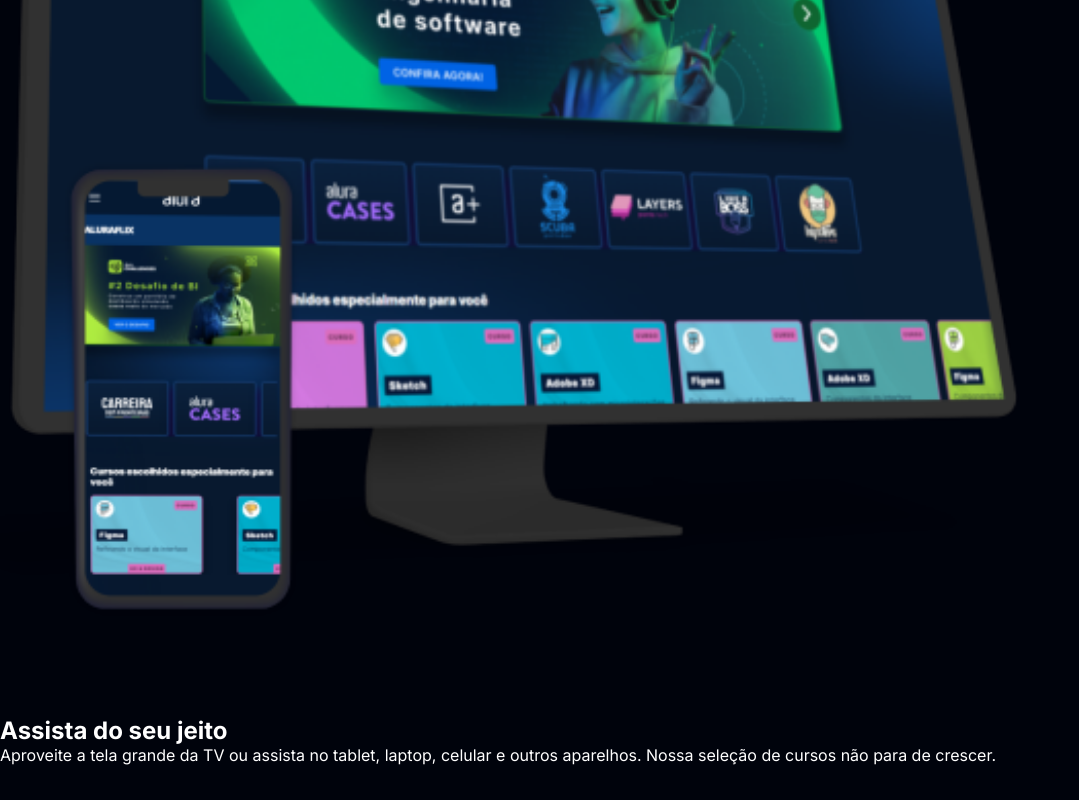
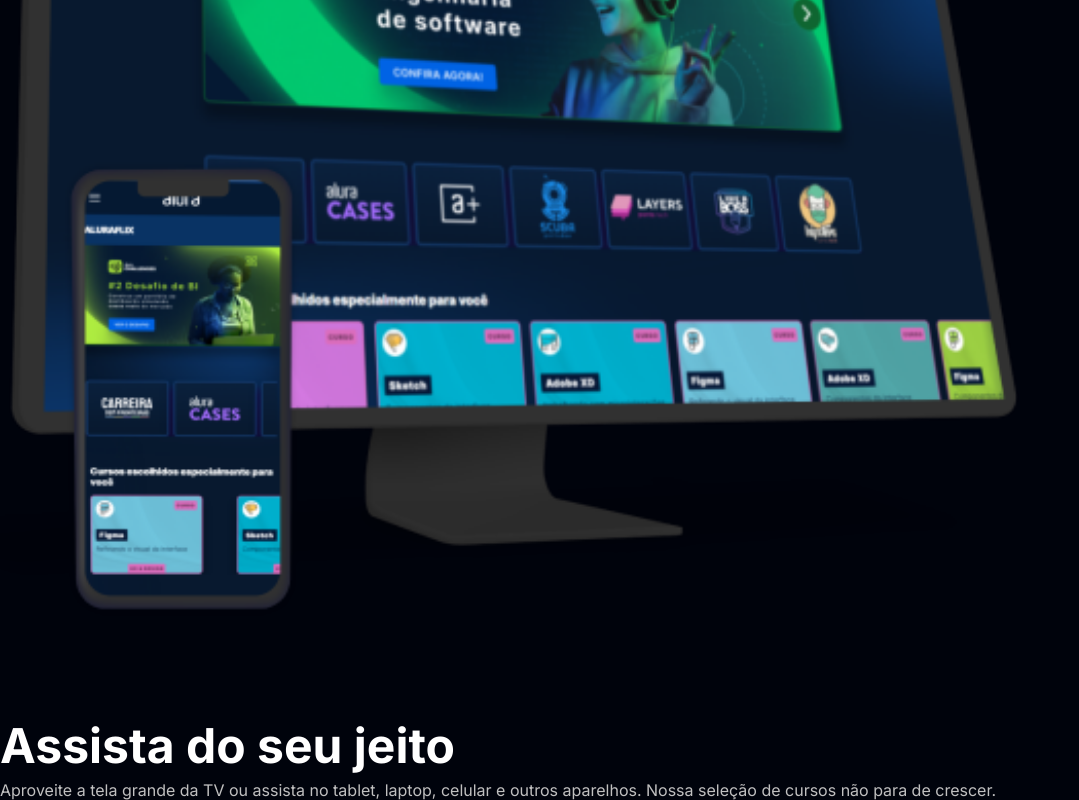
Before and after one commit to jujugervazio/paginaweb_alura, a plain HTML site: page index.html in a window 1280 px wide. Shown: the part 1239-2039 px from the top of the page, without its empty margins (0-1079 px from the left). Before the commit the page ends 2004 px from the top, so only its background shows below. Drawn offline with Linux system fonts and the light colour scheme.

Commit message:
modificando o css

```diff
--- a/index.html
+++ b/index.html
@@ -28,7 +28,7 @@
         <img src="img/Plataformas.png" alt="Um monitor e um celular com o alura plus aberto" class="secundario__imagem">
         <div class="container__descricao">
         <h2 class="descricao__titulo"> Assista do seu jeito</h2>
-        <p class="descricao__titulo">Aproveite a tela grande da TV ou assista no tablet, laptop, celular e outros aparelhos. Nossa seleção de cursos não para de crescer.</p>
+        <p class="descricao__texto">Aproveite a tela grande da TV ou assista no tablet, laptop, celular e outros aparelhos. Nossa seleção de cursos não para de crescer.</p>
         </div>
     </section>
 </body>
--- a/styles.css
+++ b/styles.css
@@ -69,3 +69,14 @@ body{
     align-items: center;
     margin: 0 10em;
 }
+
+.descricao__titulo{
+    font-weight: 700;
+    font-size: 48px;
+    color: var(--branco-principal);
+    margin-bottom: 0.1em;
+}
+
+.descricao__texto{
+    color:var(--cinza-secundario)
+}
```
